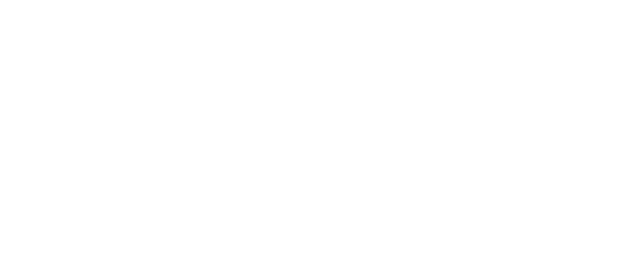
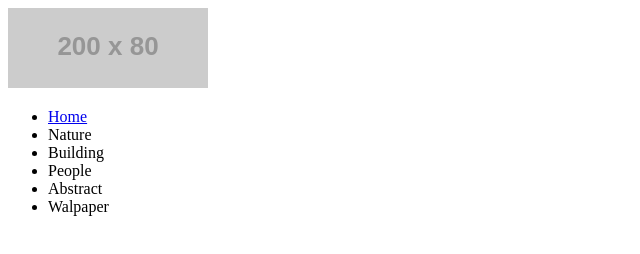
Before and after one commit to Akramrakhim/demo-photo-gallery, a plain HTML site: page index.html in a window 1280 px wide. Shown: the whole page, without its empty margins (0-640 px from the left). Drawn offline with Linux system fonts and the light colour scheme; placeholder pictures from the web are drawn by us.

Commit message:
Add site header

```diff
--- a/index.html
+++ b/index.html
@@ -8,5 +8,24 @@
 </head>
 <body>
 
+<!-- site header -->
+
+<header>
+  <a href="#">
+  <img src="https://via.placeholder.com/200/80" alt="logo" width="200" height="80">
+</a>
+
+<nav>
+  <ul>
+    <li><a href="index.html">Home</a> </li>
+    <li><a href="#"></a> Nature</li>
+    <li><a href="#"></a>Building</li>
+    <li><a href="#"></a>People</li>
+    <li><a href="#"></a>Abstract</li>
+    <li><a href="#"></a>Walpaper</li>
+  </ul>
+</nav>
+</header>
+
 </body>
 </html>
```
